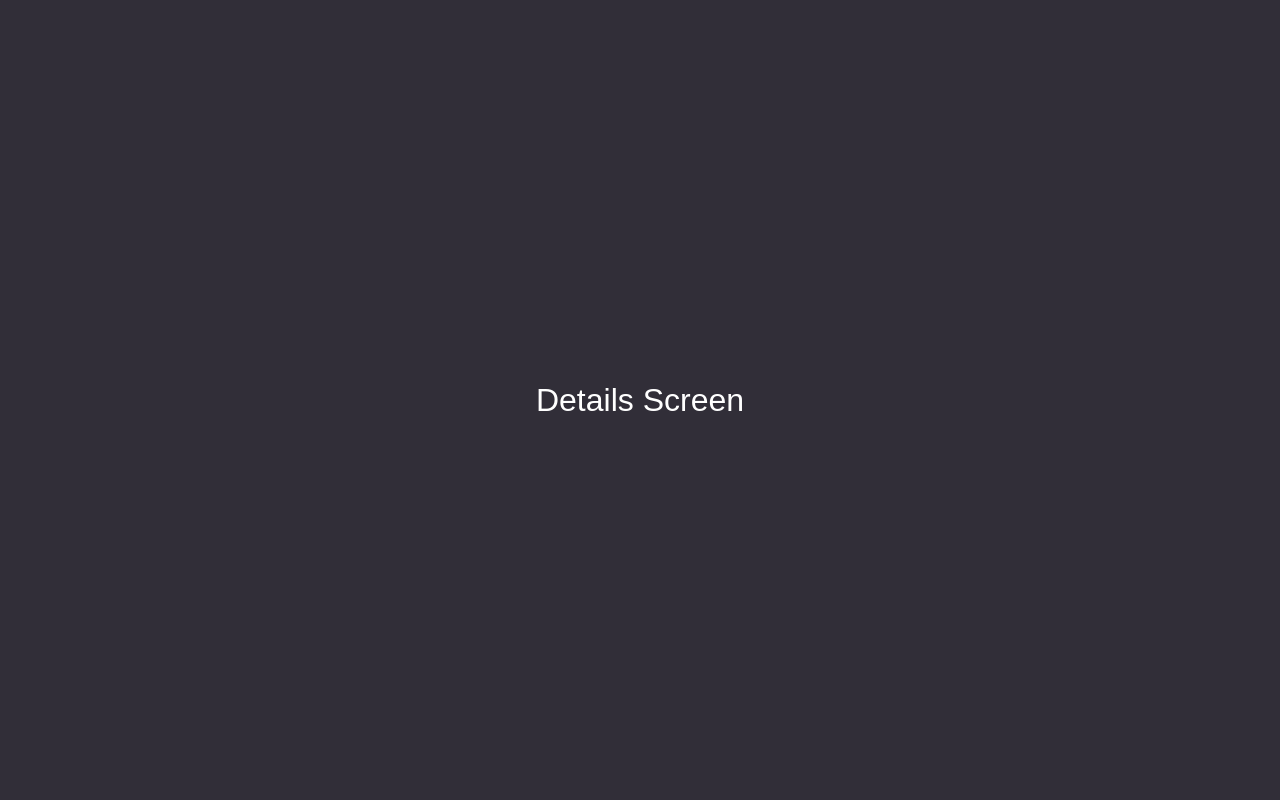
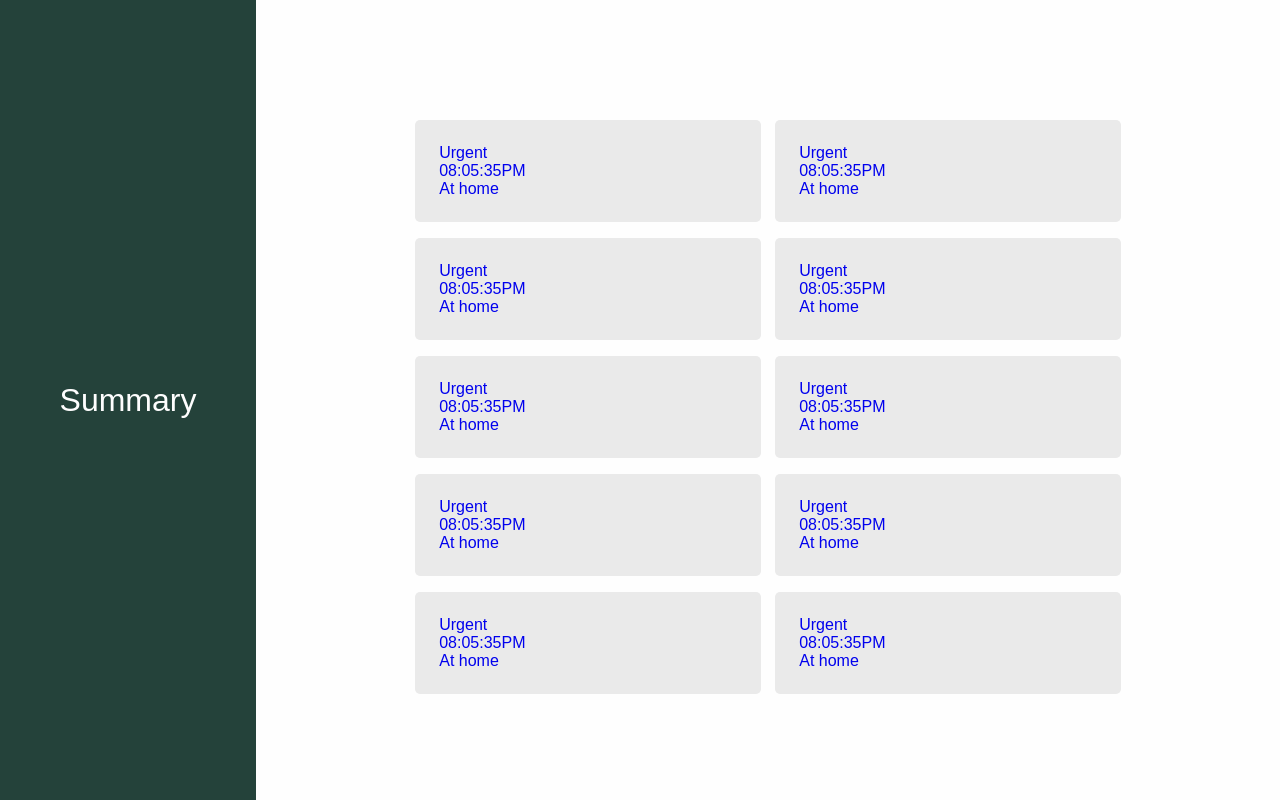
Before and after one commit to Gaia-Team-5/web-gaia, a React (Create React App) app: page /dashboard in a window 1280 px wide. Built offline with nearby package versions, Linux system fonts and the light colour scheme.

Commit message:
chore: Screen data structure

```diff
--- a/src/pages/DetailsScreen/index.tsx
+++ b/src/pages/DetailsScreen/index.tsx
@@ -1,11 +1,97 @@
 import React from 'react';
+import { Link } from 'react-router-dom';
 
-import { Container } from './styles';
+import { Container, Summary, CasesContainer, Cases } from './styles';
 
 const DetailsScreen: React.FC = () => {
   return (
     <Container>
-      <h1>Details Screen</h1>
+      <Summary>
+        <h1>Summary</h1>
+      </Summary>
+      <CasesContainer>
+        <Cases>
+          <Link to="/case">
+            <span>Urgent</span>
+            <div className="case-info">
+              <span className="timestamp">08:05:35PM</span>
+              <p>At home</p>
+            </div>
+          </Link>
+
+          <Link to="/case">
+            <span>Urgent</span>
+            <div className="case-info">
+              <span className="timestamp">08:05:35PM</span>
+              <p>At home</p>
+            </div>
+          </Link>
+
+          <Link to="/case">
+            <span>Urgent</span>
+            <div className="case-info">
+              <span className="timestamp">08:05:35PM</span>
+              <p>At home</p>
+            </div>
+          </Link>
+
+          <Link to="/case">
+            <span>Urgent</span>
+            <div className="case-info">
+              <span className="timestamp">08:05:35PM</span>
+              <p>At home</p>
+            </div>
+          </Link>
+
+          <Link to="/case">
+            <span>Urgent</span>
+            <div className="case-info">
+              <span className="timestamp">08:05:35PM</span>
+              <p>At home</p>
+            </div>
+          </Link>
+
+          <Link to="/case">
+            <span>Urgent</span>
+            <div className="case-info">
+              <span className="timestamp">08:05:35PM</span>
+              <p>At home</p>
+            </div>
+          </Link>
+
+          <Link to="/case">
+            <span>Urgent</span>
+            <div className="case-info">
+              <span className="timestamp">08:05:35PM</span>
+              <p>At home</p>
+            </div>
+          </Link>
+
+          <Link to="/case">
+            <span>Urgent</span>
+            <div className="case-info">
+              <span className="timestamp">08:05:35PM</span>
+              <p>At home</p>
+            </div>
+          </Link>
+
+          <Link to="/case">
+            <span>Urgent</span>
+            <div className="case-info">
+              <span className="timestamp">08:05:35PM</span>
+              <p>At home</p>
+            </div>
+          </Link>
+
+          <Link to="/case">
+            <span>Urgent</span>
+            <div className="case-info">
+              <span className="timestamp">08:05:35PM</span>
+              <p>At home</p>
+            </div>
+          </Link>
+        </Cases>
+      </CasesContainer>
     </Container>
   );
 };
--- a/src/pages/DetailsScreen/styles.ts
+++ b/src/pages/DetailsScreen/styles.ts
@@ -2,7 +2,51 @@ import styled from 'styled-components';
 
 export const Container = styled.div`
   display: flex;
+  width: 100%;
   min-height: 100vh;
+  align-items: stretch;
+  justify-content: center;
+`;
+
+export const Summary = styled.div`
+  background: #24423a;
+  width: 20%;
+  height: 100vh;
+  position: fixed;
+  left: 0;
+  display: flex;
   align-items: center;
   justify-content: center;
+  color: #fefefe;
 `;
+
+export const CasesContainer = styled.div`
+  background: #fefefe;
+  width: 80%;
+  margin-left: 20%;
+  padding-top: 120px;
+  display: flex;
+  flex-direction: column;
+  align-items: center;
+  color: #333;
+`;
+
+export const Cases = styled.div`
+  width: 720px;
+  display: flex;
+  flex-direction: row;
+  flex-wrap: wrap;
+  justify-content: space-around;
+  align-items: center;
+
+  a {
+    background: #eaeaea;
+    border-radius: 5px;
+    flex-basis: 48%;
+    padding: 24px;
+    text-decoration: none;
+    transition: transform 0.2s;
+
+    margin-bottom: 16px;
+  }
+`;
```
